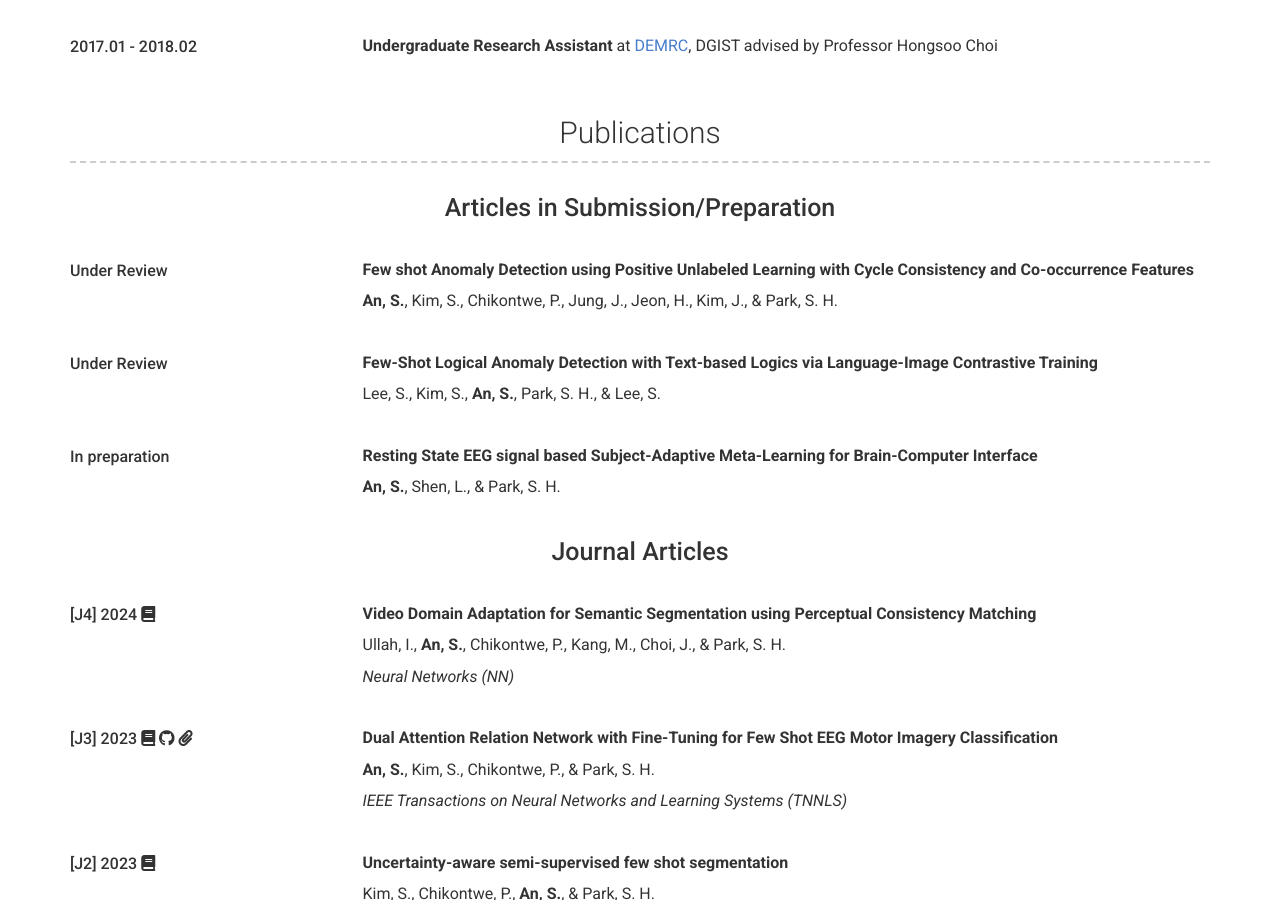
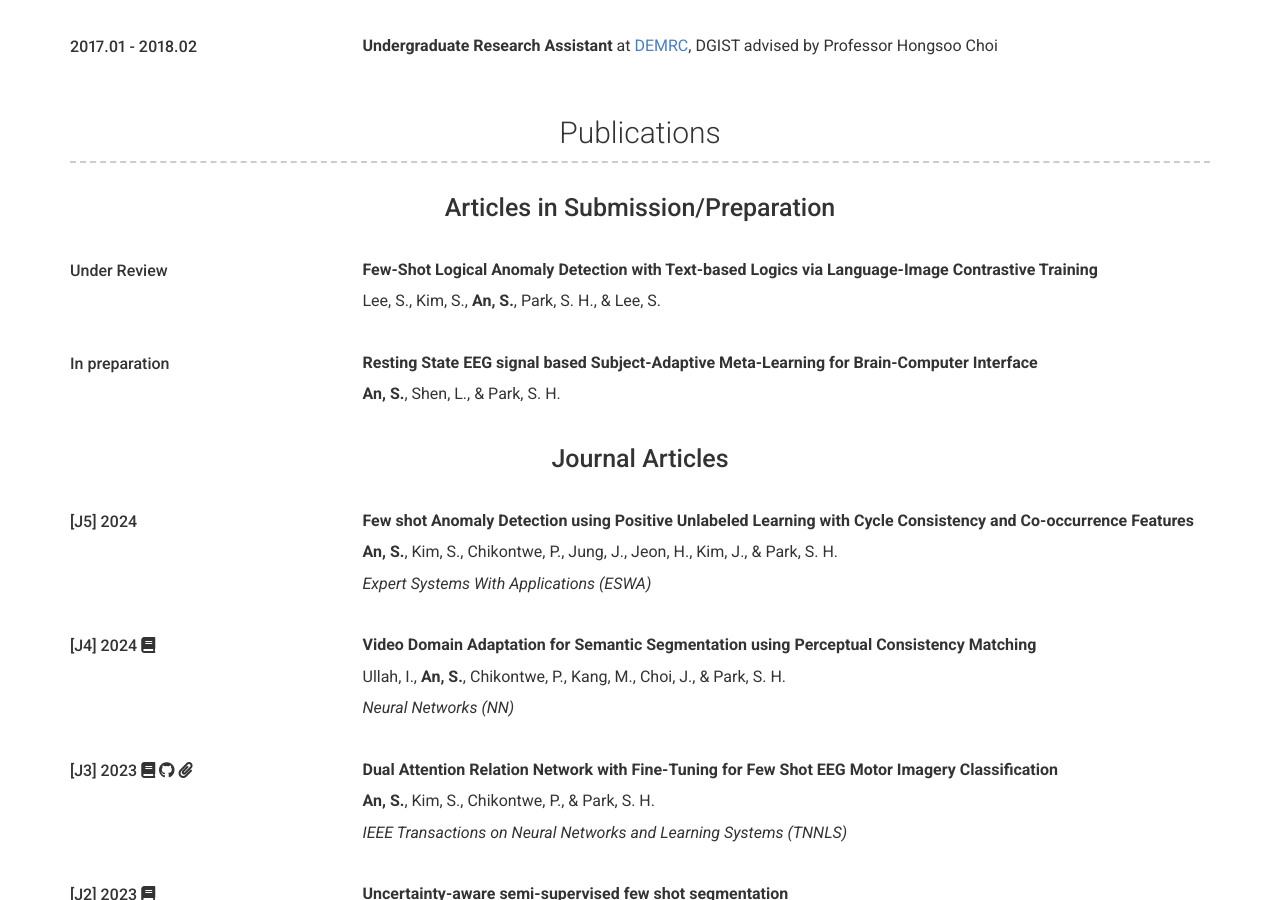
Before and after one commit to SionAn/sionan.github.io, a Jekyll site: the page built from index.md, in a window 1280 px wide and 900 px high, scrolled down 984 px. Built offline with Jekyll 4.4.1, drawn with Linux system fonts in a browser that asks for light colours; nearby versions of some CDN libraries.

Commit message:
Update _config.yml

```diff
--- a/_config.yml
+++ b/_config.yml
@@ -89,11 +89,6 @@ content:
 
       - layout: left
         sub_title: Under Review
-        authors: An, S., Kim, S., Chikontwe, P., Jung, J., Jeon, H., Kim, J., & Park, S. H.
-        papertitle: Few shot Anomaly Detection using Positive Unlabeled Learning with Cycle Consistency and Co-occurrence Features
-
-      - layout: left
-        sub_title: Under Review
         authors: Lee, S., Kim, S., An, S., Park, S. H., & Lee, S.
         papertitle: Few-Shot Logical Anomaly Detection with Text-based Logics via Language-Image Contrastive Training
 
@@ -104,6 +99,13 @@ content:
 
       - layout: top-middle
         title: Journal Articles
+
+      - layout: left
+        sub_title: 2024
+        index: J5
+        authors: An, S., Kim, S., Chikontwe, P., Jung, J., Jeon, H., Kim, J., & Park, S. H.
+        papertitle: Few shot Anomaly Detection using Positive Unlabeled Learning with Cycle Consistency and Co-occurrence Features
+        publisher: Expert Systems With Applications (ESWA)
 
       - layout: left
         sub_title: 2024
```
